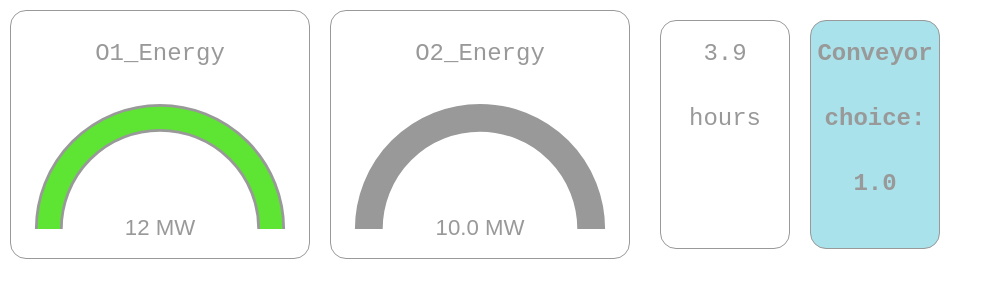
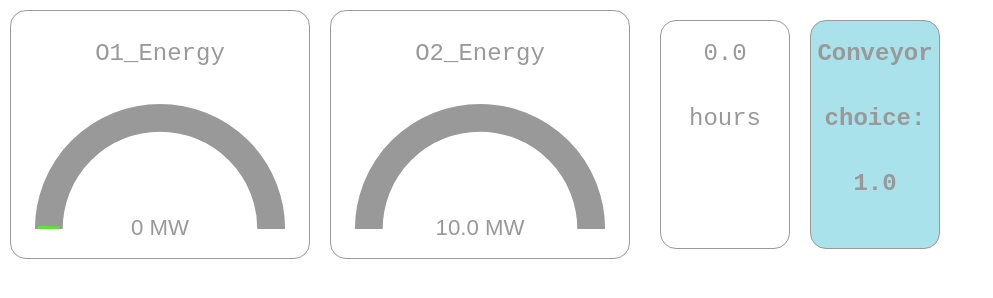
Before and after one commit to harrington-mcdowelle/harrington-mcdowelle.github.io, a plain HTML site: page gauges/index.html in a window 1280 px wide. Shown: the whole page, without its empty margins (0-993 px from the left). Drawn offline with Linux system fonts and the light colour scheme.

Commit message:
changing initial state values

```diff
--- a/gauges/index.html
+++ b/gauges/index.html
@@ -118,21 +118,21 @@
             // initial update
             update({
                 state: {
-                    estimated_time_remaining: 3.93,
-                    o1_conveyor_count: 7,
-                    o1_energy: 115.266,
-                    o1_times: 90,
-                    o2_conveyor_count: 2,
+                    estimated_time_remaining: 0,
+                    o1_conveyor_count: 0,
+                    o1_energy: 0,
+                    o1_times: 0,
+                    o2_conveyor_count: 0,
                     o2_energy: 0,
                     o2_times: 0,
-                    order_1_delivery_window: 3,
-                    order_1_products: 697,
-                    processed_products: 12,
-                    projected_missed_products: 187,
-                    remaining_time: 2.93,
-                    simulation_time: 248,
-                    throughput_rate: 175,
-                    unprocessed_products: 7
+                    order_1_delivery_window: 0,
+                    order_1_products: 0,
+                    processed_products: 0,
+                    projected_missed_products: 0,
+                    remaining_time: 0,
+                    simulation_time: 0,
+                    throughput_rate: 0,
+                    unprocessed_products: 0
                 },
                 action: {
                     conveyor_choice: 1
@@ -159,7 +159,7 @@
                 const O2_Energy = parseFloat(data.state["o2_energy"].toFixed(2));
 
                 // Tr : reactor temperature
-                const Time_remaining = parseFloat(data.state["estimated_time_remaining"].toFixed(1));
+                const Time_remaining = parseFloat(data.state["estimated_time_remaining"].toFixed(2));
 
                 //Tref: desired temperature
                 const Conveyor_choice = parseFloat(data.action["conveyor_choice"].toFixed(1));
```
